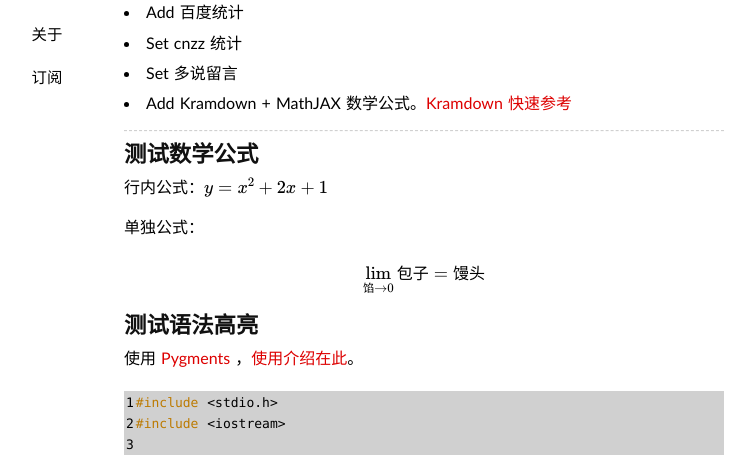
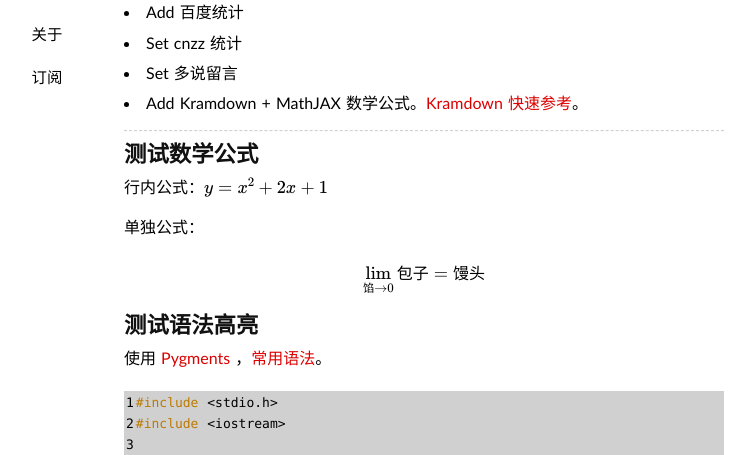
Before and after one commit to ccpaging/ccpaging.github.io, a Jekyll site: the page built from _posts/2014-02-22-hello-world.md, in a window 1280 px wide. Shown: the part 238-693 px from the top of the page, without its empty margins (216-971 px from the left). Built offline with Jekyll 4.4.1, drawn with Linux system fonts in a browser that asks for light colours; some web fonts are replaced; formulas are drawn with MathJax 3; comment, search, counter and statistics services are not loaded.

Commit message:
Update 2014-02-22-hello-world.md

```diff
--- a/_posts/2014-02-22-hello-world.md
+++ b/_posts/2014-02-22-hello-world.md
@@ -16,7 +16,7 @@ tags:  BLOG
 * Add 百度统计
 * Set cnzz 统计
 * Set 多说留言
-* Add Kramdown + MathJAX 数学公式。[Kramdown 快速参考](http://kramdown.gettalong.org/quickref.html)
+* Add Kramdown + MathJAX 数学公式。[Kramdown 快速参考](http://kramdown.gettalong.org/quickref.html)。
 
 ----
 
@@ -30,7 +30,7 @@ $$\lim_{馅 \rightarrow 0} 包子=馒头 $$
 
 ## 测试语法高亮
 
-使用 [Pygments](http://pygments.org/) ，[使用介绍在此](https://github.com/mojombo/jekyll/wiki/Liquid-Extensions)。
+使用 [Pygments](http://pygments.org/) ，[常用语法](http://pygments.org/docs/lexers/)。
 
 {% highlight c linenos %}
 
```
